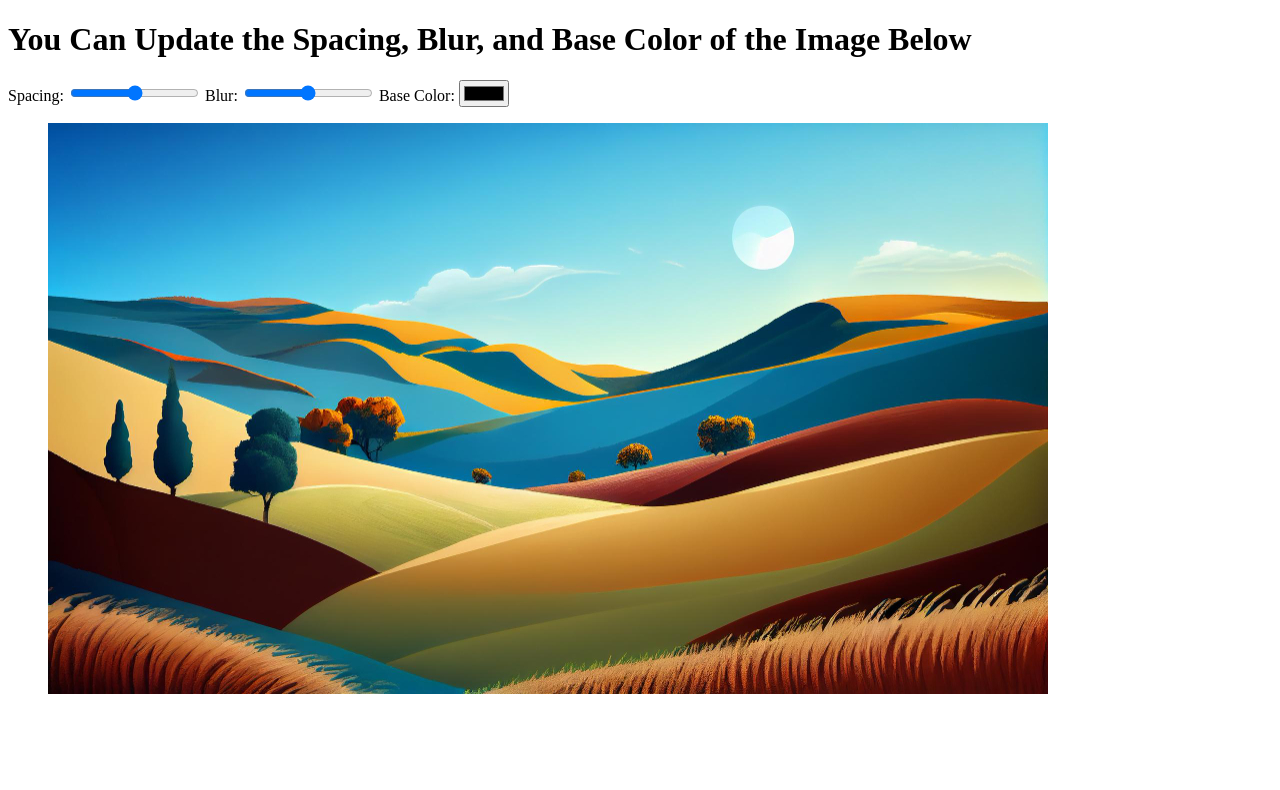
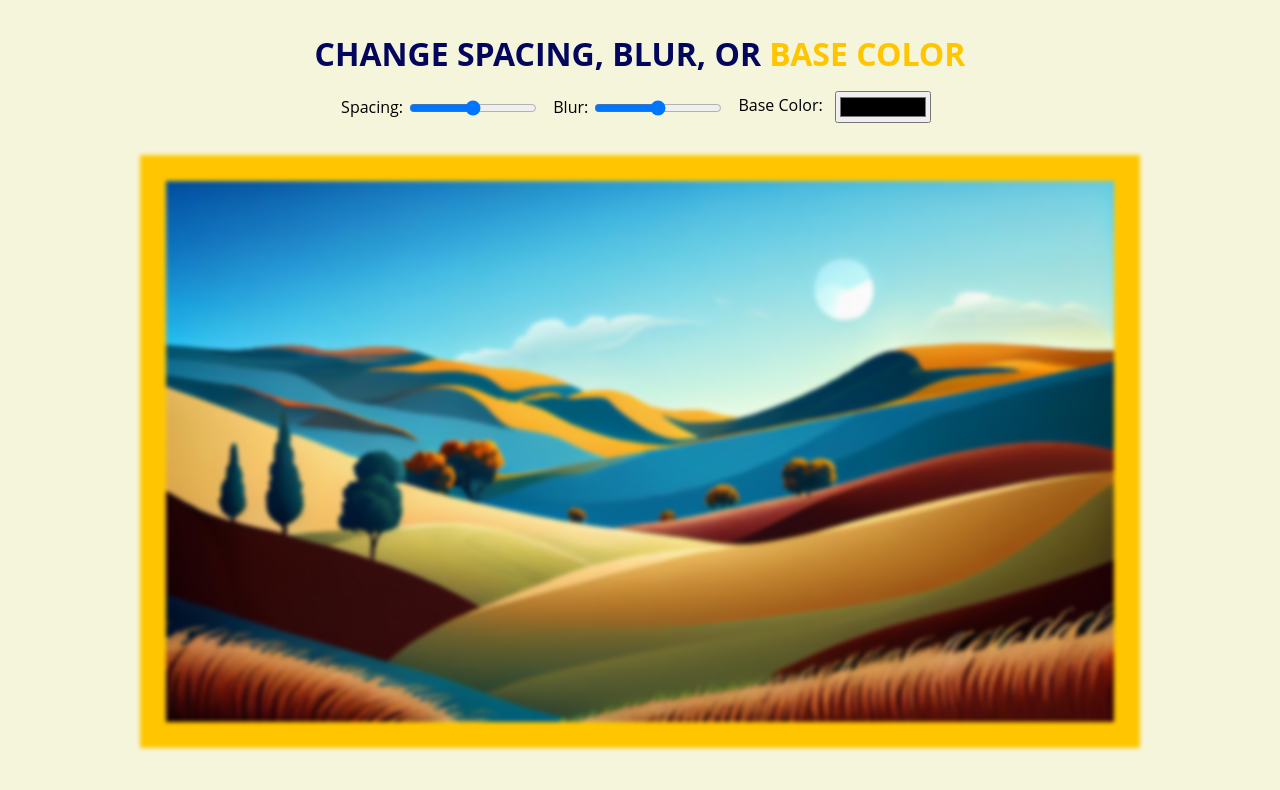
Before and after one commit to elizerdim/javascript-css-variables, a plain HTML site: page index.html in a window 1280 px wide. Drawn offline with Linux system fonts and the light colour scheme.

Commit message:
Add styles

```diff
--- a/index.html
+++ b/index.html
@@ -4,22 +4,29 @@
   <meta charset="UTF-8">
   <meta name="viewport" content="width=device-width, initial-scale=1.0">
   <link rel="icon" href="./images/image-icon.svg">
+  <link rel="preconnect" href="https://fonts.googleapis.com">
+  <link rel="preconnect" href="https://fonts.gstatic.com" crossorigin>
+  <link href="https://fonts.googleapis.com/css2?family=Roboto:wght@400;700&display=swap" rel="stylesheet">
   <link rel="stylesheet" href="./styles.css">
   <script src="./script.js" defer></script>
   <title>Landscape</title>
 </head>
 <body>
-  <h1>You Can Update the Spacing, Blur, and Base Color of the Image Below</h1>
+  <h1>Change Spacing, Blur, or <span>Base Color</span></h1>
   <form>
-    <label for="spacing">Spacing: </label>
-    <input type="range" id="spacing">
-    <label for="blur">Blur: </label>
-    <input type="range" id="blur">
-    <label for="base-color">Base Color: </label>
-    <input type="color" id="base-color">
+    <label for="spacing">Spacing:
+      <input type="range" id="spacing">
+    </label>
+    <label for="blur">Blur:
+      <input type="range" id="blur">
+    </label>
+    <label for="base-color">Base Color:
+      <input type="color" id="base-color">
+    </label>
   </form>
   <figure>
     <img src="./images/landscape.jpg" alt="colorful landscape">
   </figure>
+  <!-- add footer -->
 </body>
 </html>
--- a/styles.css
+++ b/styles.css
@@ -0,0 +1,66 @@
+:root {
+  /* font-size: 200%; */
+  --base: #ffc600;
+  --spacing: 2%;
+  --blur: 2px;
+}
+
+body {
+  margin: 0;
+  padding: 0;
+  background-color: beige;
+  font-family: 'Open Sans', Roboto, sans-serif;
+}
+
+h1 {
+  color: #02075d;
+  text-transform: uppercase;
+  text-align: center;
+  font-size: 2em;
+  margin: 1em 1em .5em;
+}
+
+h1 > span {
+  color: var(--base);
+}
+
+form {
+  margin-bottom: 2em;
+  display: flex;
+  align-items: center;
+  justify-content: center;
+  gap: .5em;
+  flex-wrap: wrap;
+}
+
+input {
+  display: inline-block;
+  margin-right: .5em;
+  vertical-align: middle;
+  width: 8em;
+  font-size: 1rem;
+}
+
+input[type="color"] {
+  width: 6em;
+  height: 2em;
+  margin-left: .5em;
+}
+
+figure {
+  margin: 0 auto;
+  width: 100%;
+  max-width: 1000px;
+  padding: var(--spacing);
+  box-sizing: border-box;
+  background-color: var(--base);
+  filter: blur(var(--blur));
+}
+
+img {
+  display: block;
+  width: 100%;
+  object-fit: cover;
+  margin: 0;
+  padding: 0;
+}
```
